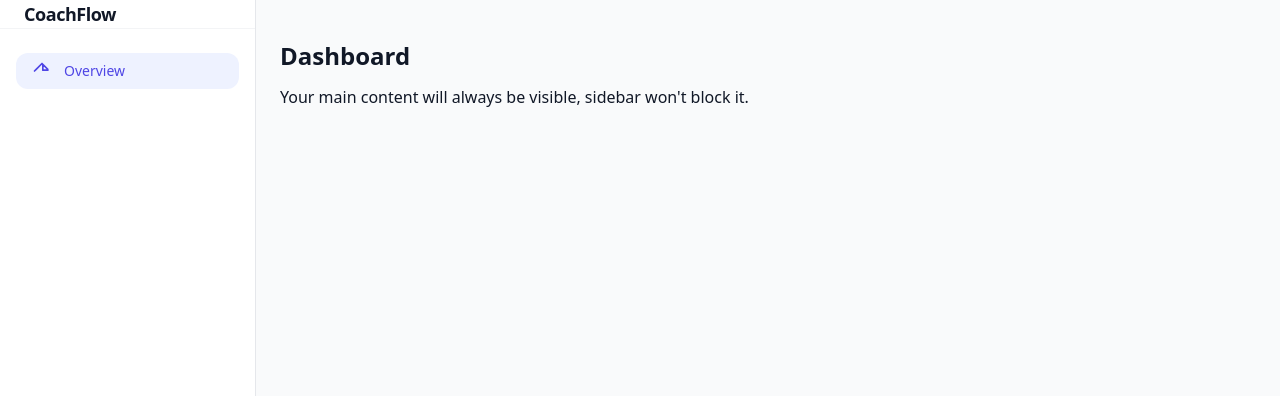
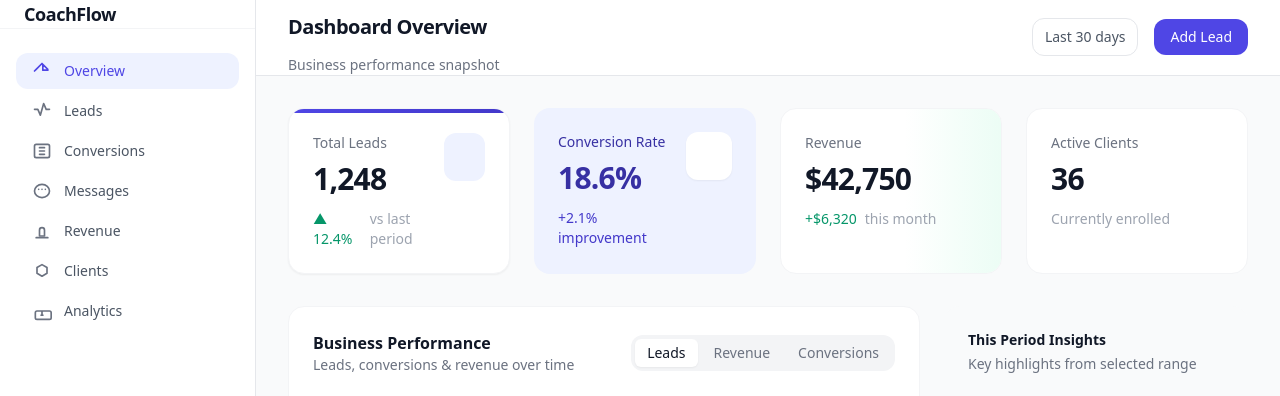
Before and after one commit to WebSync360/BizEdge-Dashboard, a website: page index.html in a window 1280 px wide. Shown: the top 396 px of the page. Drawn offline with nearby package versions, Linux system fonts and the light colour scheme; a script that the page names is missing.

Commit message:
Updating User Interface

```diff
--- a/index.html
+++ b/index.html
@@ -43,7 +43,7 @@
 <body class="bg-gray-50 text-gray-900 antialiased">
   <div class="flex min-h-screen">
     <!-- Sidebar -->
-      <aside id="sidebar" class="fixed inset-y-0 left-0 z-40 w-64 bg-white border-r border-gray-200 flex flex-col transform -translate-x-full lg:translate-x-0 transition-transform duration-300 ease-in-out">
+      <aside class="w-64 bg-white border-r border-gray-200 flex flex-col">
     <!-- Logo -->
     <div class="h-18 flex items-center px-6 border-b border-gray-100">
       <span class="text-lg font-semibold tracking-tight">CoachFlow</span>
@@ -51,15 +51,64 @@
 
     <!-- Navigation -->
     <nav class="flex-1 px-4 py-6 space-y-1 overflow-y-auto">
-          <!-- Example Menu Item -->
+      <!-- Overview -->
       <a href="#" class="flex items-center px-4 py-2 text-sm font-medium rounded-lg bg-indigo-50 text-indigo-600">
         <svg class="h-5 w-5 mr-3 text-indigo-600" fill="none" stroke="currentColor" stroke-width="2" viewBox="0 0 24 24">
           <path stroke-linecap="round" stroke-linejoin="round" d="M3 12l2-2m0 0l7-7 7 7M13 5v6h6" />
         </svg>
         Overview
       </a>
-          <!-- Add other items here -->
+
+      <!-- Leads -->
+      <a href="#" class="flex items-center px-4 py-2 text-sm font-medium rounded-lg text-gray-600 hover:bg-gray-100">
+        <svg class="h-5 w-5 mr-3 text-gray-500" fill="none" stroke="currentColor" stroke-width="2" viewBox="0 0 24 24">
+          <path stroke-linecap="round" stroke-linejoin="round" d="M3 10h4l3 7 4-14 3 7h4" />
+        </svg>
+        Leads
+      </a>
+
+      <!-- Conversions -->
+      <a href="#" class="flex items-center px-4 py-2 text-sm font-medium rounded-lg text-gray-600 hover:bg-gray-100">
+        <svg class="h-5 w-5 mr-3 text-gray-500" fill="none" stroke="currentColor" stroke-width="2" viewBox="0 0 24 24">
+          <path stroke-linecap="round" stroke-linejoin="round" d="M9 12h6m-6 4h6m-6-8h6M5 20h14a2 2 0 002-2V6a2 2 0 00-2-2H5a2 2 0 00-2 2v12a2 2 0 002 2z" />
+        </svg>
+        Conversions
+      </a>
+
+      <!-- Messages -->
+      <a href="#" class="flex items-center px-4 py-2 text-sm font-medium rounded-lg text-gray-600 hover:bg-gray-100">
+        <svg class="h-5 w-5 mr-3 text-gray-500" fill="none" stroke="currentColor" stroke-width="2" viewBox="0 0 24 24">
+          <path stroke-linecap="round" stroke-linejoin="round" d="M8 10h.01M12 10h.01M16 10h.01M21 12c0 4.418-4.03 8-9 8s-9-3.582-9-8 4.03-8 9-8 9 3.582 9 8z" />
+        </svg>
+        Messages
+      </a>
+
+      <!-- Revenue -->
+      <a href="#" class="flex items-center px-4 py-2 text-sm font-medium rounded-lg text-gray-600 hover:bg-gray-100">
+        <svg class="h-5 w-5 mr-3 text-gray-500" fill="none" stroke="currentColor" stroke-width="2" viewBox="0 0 24 24">
+          <path stroke-linecap="round" stroke-linejoin="round" d="M12 8c-1.657 0-3 1.343-3 3v7h6v-7c0-1.657-1.343-3-3-3z" />
+          <path stroke-linecap="round" stroke-linejoin="round" d="M5 20h14" />
+        </svg>
+        Revenue
+      </a>
+
+      <!-- Clients -->
+      <a href="#" class="flex items-center px-4 py-2 text-sm font-medium rounded-lg text-gray-600 hover:bg-gray-100">
+        <svg class="h-5 w-5 mr-3 text-gray-500" fill="none" stroke="currentColor" stroke-width="2" viewBox="0 0 24 24">
+          <path stroke-linecap="round" stroke-linejoin="round" d="M12 4.354l6 3.464v6.928l-6 3.464-6-3.464V7.818l6-3.464z" />
+        </svg>
+        Clients
+      </a>
+
+      <!-- Analytics -->
+      <a href="#" class="flex items-center px-4 py-2 text-sm font-medium rounded-lg text-gray-600 hover:bg-gray-100">
+        <svg class="h-5 w-5 mr-3 text-gray-500" fill="none" stroke="currentColor" stroke-width="2" viewBox="0 0 24 24">
+          <path stroke-linecap="round" stroke-linejoin="round" d="M11 17h2m-1-1v-4m-5 0h14a2 2 0 012 2v6a2 2 0 01-2 2H6a2 2 0 01-2-2v-6a2 2 0 012-2z" />
+        </svg>
+        Analytics
+      </a>
     </nav>
+
 
     <!-- User -->
     <div class="px-6 py-4 border-t border-gray-100">
@@ -72,23 +121,6 @@
       </div>
     </div>
   </aside>
-
-      <!-- Main Content -->
-      <div id="main-content" class="flex-1 lg:ml-64 transition-all duration-300 ease-in-out">
-        <!-- Page content goes here -->
-        <div class="p-6">
-          <h1 class="text-2xl font-bold">Dashboard</h1>
-          <p class="mt-4">Your main content will always be visible, sidebar won't block it.</p>
-        </div>
-      </div>
-
-      <!-- Hamburger Button -->
-      <button id="sidebar-toggle" class="lg:hidden fixed top-4 left-4 z-50 p-2 rounded-md bg-white shadow-md">
-        <svg class="h-6 w-6 text-gray-800" fill="none" stroke="currentColor" stroke-width="2" viewBox="0 0 24 24">
-          <path stroke-linecap="round" stroke-linejoin="round" d="M4 6h16M4 12h16M4 18h16"/>
-        </svg>
-      </button>
-    </div>
 
     <!-- Main content -->
     <div class="flex-1 flex flex-col">
--- a/src/script.js
+++ b/src/script.js
@@ -1,6 +1,13 @@
   const sidebar = document.getElementById('sidebar');
+  const overlay = document.getElementById('sidebar-overlay');
   const toggleBtn = document.getElementById('sidebar-toggle');
 
   toggleBtn.addEventListener('click', () => {
     sidebar.classList.toggle('-translate-x-full');
+    overlay.classList.toggle('hidden');
   });
+
+  overlay.addEventListener('click', () => {
+    sidebar.classList.add('-translate-x-full');
+    overlay.classList.add('hidden');
+  });
```
Lines whose indentation alone changed are shown as unchanged.
